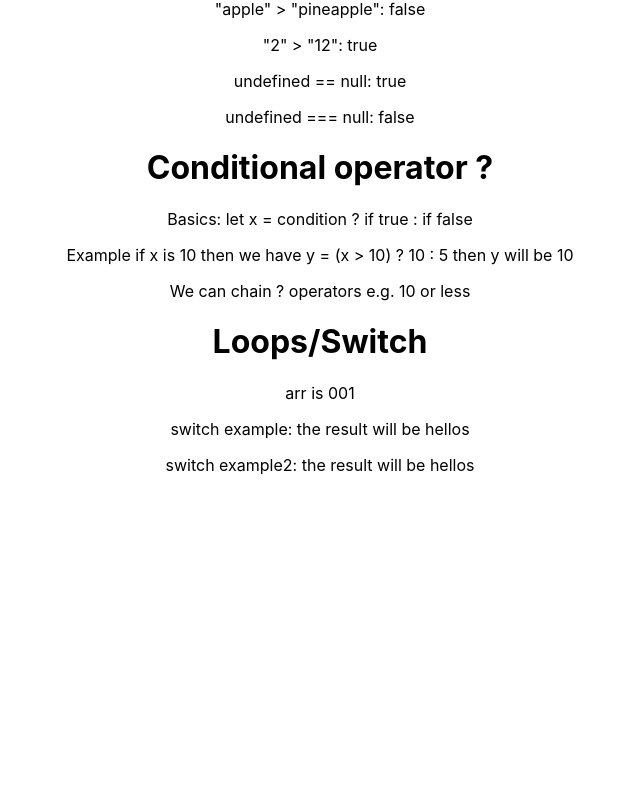
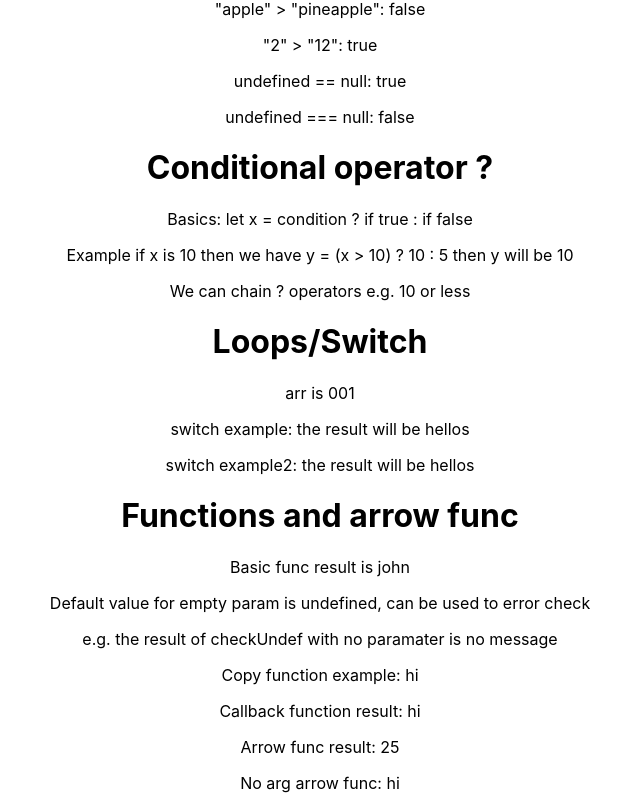
Before and after one commit to SuKaiwen/MasteringJS, a React (Create React App) app: page / in a window 1280 px wide. Shown: the part 1099-1908 px from the top of the page, without its empty margins (320-960 px from the left). Before the commit the page ends 1590 px from the top, so only its background shows below. Built offline with nearby package versions, Linux system fonts and the light colour scheme.

Commit message:
functions, arrow func

```diff
--- a/src/App.js
+++ b/src/App.js
@@ -7,6 +7,7 @@ import Operations from './Components/Operations';
 import Comparisons from './Components/Comparisons';
 import ConditionalOperator from './Components/ConditionalOperator';
 import LoopsSwitch from './Components/LoopsSwitch';
+import ArrowFuncitons from './Components/ArrowFuncitons';
 
 function App() {
   return (
@@ -18,6 +19,7 @@ function App() {
       <Comparisons />
       <ConditionalOperator />
       <LoopsSwitch />
+      <ArrowFuncitons />
     </div>
   );
 }
--- a/src/Components/ArrowFuncitons.js
+++ b/src/Components/ArrowFuncitons.js
@@ -6,16 +6,99 @@ function ArrowFuncitons(props) {
     // but it can also access outer var
 
     // basic funciton
+    // by the end the name var will hold john
     let name = "bob";
 
     function changeName(){
         name = "john";
     }
+    changeName();
 
+    // if we declare a local var it will use that one instead of the outer one
+    let name2 = "bobs";
+
+    function changeName2(){
+        let name2 = "johns";
+        //alert(name2); will show johns
+    }
+
+    // we can pass params into a function e.g.
+    function sum(a, b){
+        return a + b;
+    }
+    let res = sum(1,2);
+
+    // if no param it becomes undefined e.g.
+    function checkUndef(message){
+        if (message === undefined){
+            return "no message";
+        }
+        return "my message";
+    }
+    let noMessage = checkUndef();
+
+    // Note: if a function has empty return or no items, it returns undefined...
+    // Naming convention: should be brief and as accurate as possible
+    // good names are something like showMessage(), getAge()...
+    // Each function should only have ONE action
+
+    // if a function's action is too complex, we can split into two
+    // e.g. if we want to show all primes of a number
+    // we can have a showPrimes(x) and then a isPrime(x) function
+
+    // if we copy a function it will works
+    let hello = "hello";
+    function sayHi(){
+        hello = "hi";
+    }
+
+    let func = sayHi;
+    func();
+
+    // by this point hello should have the value hi
+
+    // callback function is a function passed into a function designed
+    // to be called back inside that function
+    let callbackRes = "";
+
+    function ask(bool, hi, bye){
+        if (bool){
+            hi();
+        }else{
+            bye();
+        }
+    }
+
+    function hi(){
+        callbackRes = "hi";
+    }
+
+    function bye(){
+        callbackRes = "bye";
+    }
+
+    ask(true, hi, bye);
+
+    // Arrow function
+    // syntax is let func = (args) => expression
+    // for example a basic sum function...
+    let sum2 = (a,b) => { return a + b;}
+    let sumRes = sum2(10,15);
+
+    // if no args just use ()
+    let sayHi2 = () => {return "hi";}
+    let noArg = sayHi2();
 
     return (
         <div>
             <h1>Functions and arrow func</h1>
+            <p>Basic func result is {name}</p>
+            <p>Default value for empty param is undefined, can be used to error check</p>
+            <p>e.g. the result of checkUndef with no paramater is {noMessage}</p>
+            <p>Copy function example: {hello}</p>
+            <p>Callback function result: {callbackRes}</p>
+            <p>Arrow func result: {sumRes}</p>
+            <p>No arg arrow func: {noArg}</p>
         </div>
     );
 }
```
